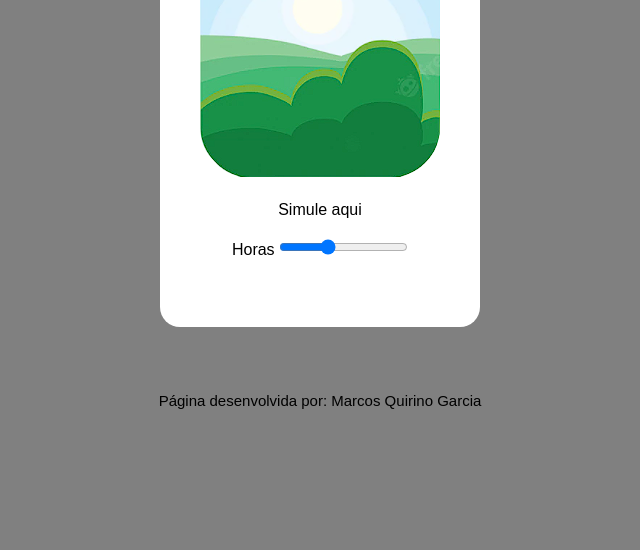
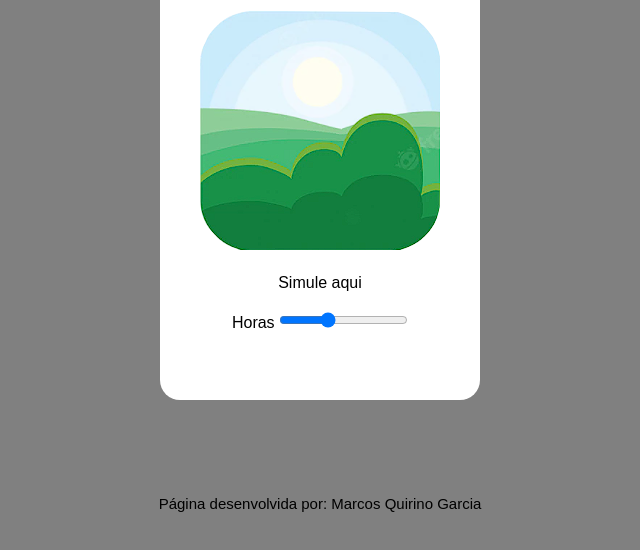
Before and after one commit to devmarcosgarcia/hora-certa, a plain HTML site: page index.html in a window 1280 px wide. Shown: the part 250-800 px from the top of the page, without its empty margins (320-960 px from the left). Drawn offline with Linux system fonts and the light colour scheme.

Commit message:
alteraçoes css

```diff
--- a/index.html
+++ b/index.html
@@ -4,9 +4,10 @@
     <meta charset="UTF-8">
     <meta http-equiv="X-UA-Compatible" content="IE=edge">
     <meta name="viewport" content="width=device-width, initial-scale=1.0">
-    <meta http-equiv="refresh" content="60">
+    <meta http-equiv="refresh" content="30">
     <title>Hora Certa</title>
     <link rel="stylesheet" href="styles/style.css">
+    <!--<link rel="stylesheet" href="styles/media-query.css"> -->
 
 </head>
 <body onload="carregar()">
--- a/scripts/script.js
+++ b/scripts/script.js
@@ -3,6 +3,7 @@ var controleHoras = window.document.querySelector('div#controle input')
 
 controleHoras.addEventListener('input', cliqueControle)
 controleHoras.addEventListener('mouseout', atualizar)
+controleHoras.addEventListener('touchend', atualizar)
 
 function atualizar(){
     carregar()
--- /dev/null
+++ b/styles/media-query.css
@@ -0,0 +1,46 @@
+@charset "UTF-8";
+
+@media screen and (min-width: 768px) {
+
+    header > h1{
+        padding: 20px;
+    }
+
+    section{
+        width: 520px;
+        height: 500px;
+        background-color: white;
+        border-radius: 20px;
+        margin: auto;
+    }
+
+    section > div#horas{
+        font-family: 'Courgette', cursive;
+        font-size: 40px;
+        padding-top: 30px;
+    }
+
+    section > div#imagem{
+        padding-top: 30px;
+    }
+
+    section > div#controle p{
+        padding: 20px;
+    }
+
+    section > div#controle input{
+
+    }
+
+    footer{
+       padding-top: 65px;
+       font-size: 15px;
+
+    }
+
+    footer a{
+        text-decoration: none;
+        color: black;
+    }
+
+}
--- a/styles/style.css
+++ b/styles/style.css
@@ -10,6 +10,7 @@
 }
 
 body{
+    position: relative;
     background-color: gray;
     height: 100vh;
     text-align: center;
@@ -21,11 +22,17 @@ header > h1{
 }
 
 section{
+    position: absolute;
     width: 320px;
     height: 500px;
     background-color: white;
     border-radius: 20px;
     margin: auto;
+
+    top: 50%;
+    left: 50%;
+
+    transform: translate(-50%, -50%);
 }
 
 section > div#horas{
@@ -47,8 +54,14 @@ section > div#controle input{
 }
 
 footer{
+    position: absolute;
    padding-top: 65px;
    font-size: 15px;
+
+   top: 85%;
+   left: 50%;
+
+   transform: translate(-50%);
 
 }
 
```
